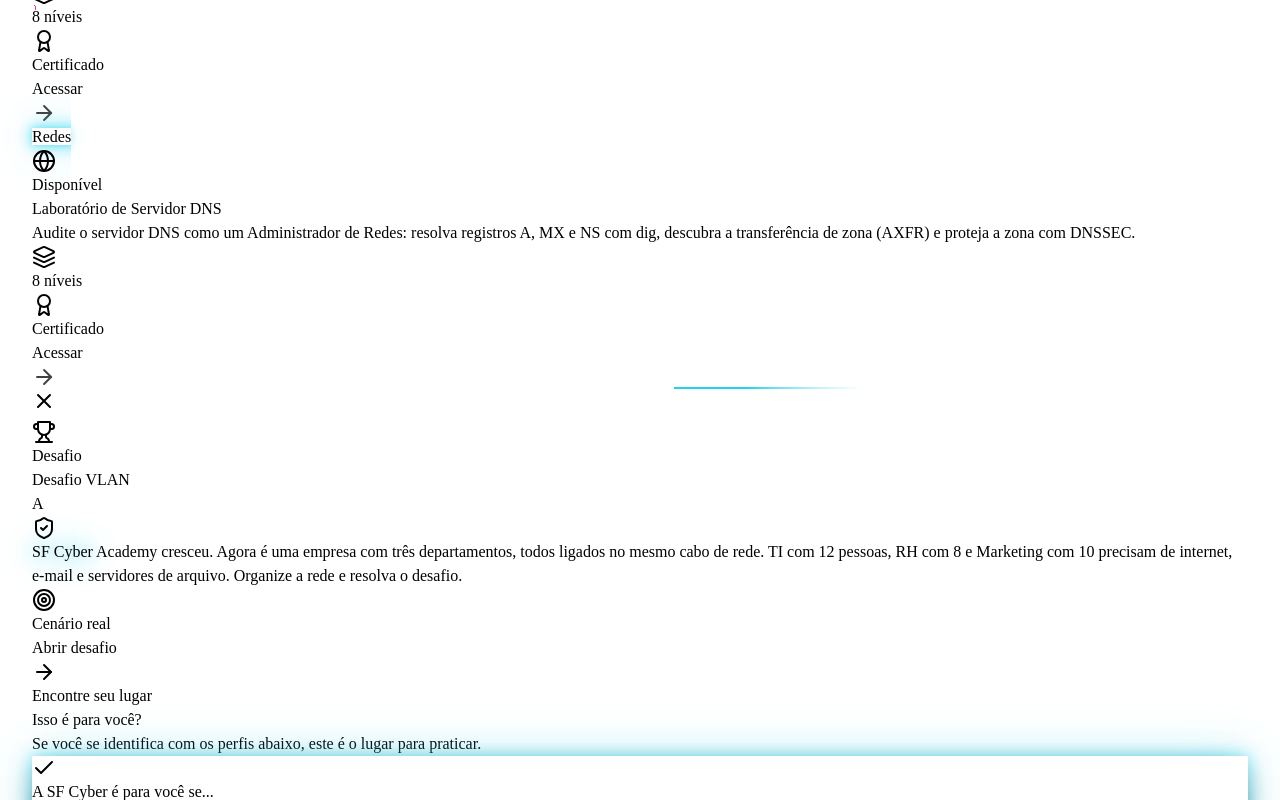
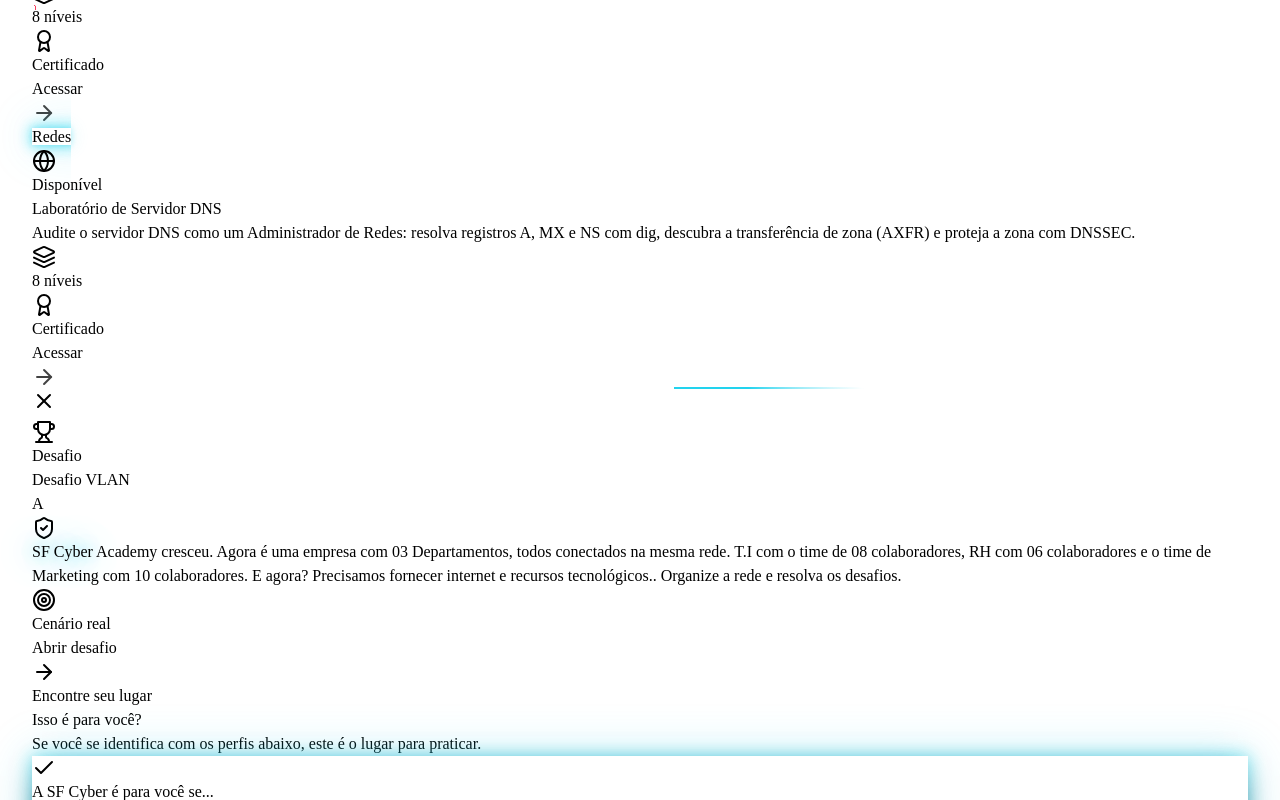
Before and after one commit to sandronsk1977-creator/sf-cyber, a React (Vite) app in the folder client/: page / in a window 1280 px wide. Both pictures are taken after a click on the button "Desafio do Guerreiro". Shown: the part 2912-3712 px from the top of the page. Built offline with nearby package versions, Linux system fonts and the light colour scheme.

Commit message:
Revise VLAN challenge description for clarity
Updated the description text for the VLAN challenge to improve clarity and detail.

```diff
--- a/client/src/components/DesafioVlanModal.tsx
+++ b/client/src/components/DesafioVlanModal.tsx
@@ -67,9 +67,9 @@ export function DesafioVlanModal({ open, onOpenChange }: DesafioVlanModalProps)
           Desafio VLAN
         </h2>
         <p className="mb-5 text-sm leading-relaxed text-slate-300">
-          A <SFCyber /> Academy cresceu. Agora é uma empresa com três departamentos, todos ligados
-          no mesmo cabo de rede. TI com 12 pessoas, RH com 8 e Marketing com 10 precisam de
-          internet, e-mail e servidores de arquivo. Organize a rede e resolva o desafio.
+          A <SFCyber /> Academy cresceu. Agora é uma empresa com 03 Departamentos, todos conectados
+          na mesma rede.  T.I com o time de 08 colaboradores, RH com 06 colaboradores e o time de Marketing com 10 colaboradores. E agora? Precisamos fornecer
+          internet e recursos tecnológicos.. Organize a rede e resolva os desafios.
         </p>
 
         <div className="mb-6 flex items-center gap-2">
```
